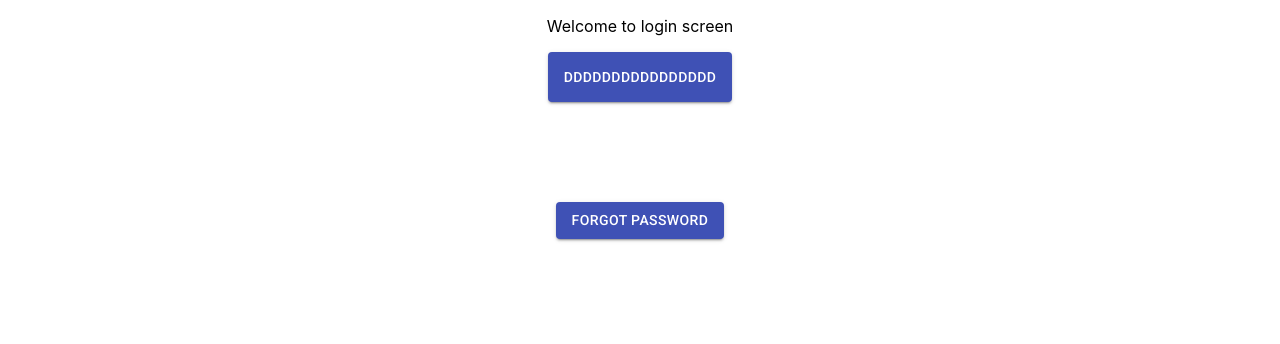
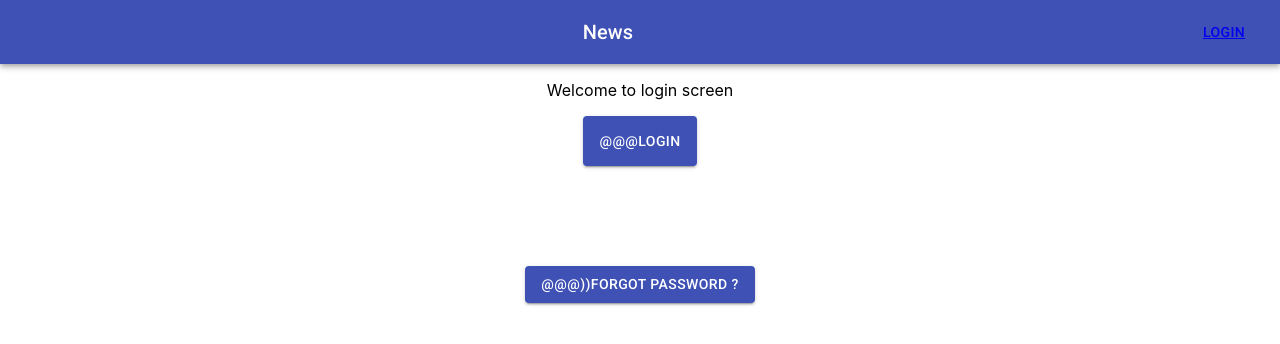
Before and after one commit to VigneshwaranVV/LearnWebApp, a React (Create React App) app: page /login in a window 1280 px wide. Shown: the top 344 px of the page. Built offline with nearby package versions, Linux system fonts and the light colour scheme.

Commit message:
localization,material UI

```diff
--- a/src/components/login/Login.js
+++ b/src/components/login/Login.js
@@ -2,8 +2,9 @@ import React, { Component } from "react";
 import Button from "@material-ui/core/Button";
 import { makeStyles, createStyles, Theme } from "@material-ui/core/styles";
 
+import { FormattedMessage } from "react-intl";
+
 export default function Login(props) {
-  //   render() {
   const useStyles = makeStyles(() =>
     createStyles({
       loginButton: {
@@ -23,7 +24,9 @@ export default function Login(props) {
           color="primary"
           className={classes.loginButton}
           onClick={() => props.history.push("/nav")}
-        >dddddddddddddddd</Button>
+        >
+          <FormattedMessage id="loginButton" defaultMessage={"Login_null"} />
+        </Button>
         <br />
         <Button
           variant="contained"
@@ -31,12 +34,9 @@ export default function Login(props) {
           // className={classes.button}
           onClick={() => props.history.push("/forgotPassword")}
         >
-          Forgot Password
+          <FormattedMessage id="forgotPassword" defaultMessage={"Login_null"} />
         </Button>
       </div>
     </div>
   );
-  //   }
 }
-
-// var r = [<FormattedMessage id="loginButton" defaultMessage={"Login_null"} />];
--- a/src/components/navBar/MainNav.js
+++ b/src/components/navBar/MainNav.js
@@ -1,23 +1,23 @@
-
-import React from 'react';
-import { makeStyles } from '@material-ui/core/styles';
-import AppBar from '@material-ui/core/AppBar';
-import Toolbar from '@material-ui/core/Toolbar';
-import Typography from '@material-ui/core/Typography';
-import Button from '@material-ui/core/Button';
-import IconButton from '@material-ui/core/IconButton';
-import MenuIcon from '@material-ui/icons/Menu';
+import React from "react";
+import { makeStyles } from "@material-ui/core/styles";
+import AppBar from "@material-ui/core/AppBar";
+import Toolbar from "@material-ui/core/Toolbar";
+import Typography from "@material-ui/core/Typography";
+import Button from "@material-ui/core/Button";
+import IconButton from "@material-ui/core/IconButton";
+import MenuIcon from "@material-ui/icons/Menu";
+import { Link } from "react-router-dom";
 
 const useStyles = makeStyles(theme => ({
   root: {
-    flexGrow: 1,
+    flexGrow: 1
   },
   menuButton: {
-    marginRight: theme.spacing(2),
+    marginRight: theme.spacing(2)
   },
   title: {
-    flexGrow: 1,
-  },
+    flexGrow: 1
+  }
 }));
 
 export default function MainNav(props) {
@@ -27,13 +27,15 @@ export default function MainNav(props) {
     <div className={classes.root}>
       <AppBar position="static">
         <Toolbar>
-
           <Typography variant="h6" className={classes.title}>
             News
           </Typography>
-          <Button color="inherit"
-          onClick={() => props.history.push("/login")}
-          >Login</Button>
+          <Button
+            color="inherit"
+            // onClick={() => props.history.push("/login")}
+          >
+            <Link to="/login">Login</Link>
+          </Button>
         </Toolbar>
       </AppBar>
     </div>
--- /dev/null
+++ b/src/localization/zh.json
@@ -0,0 +1,6 @@
+{
+    "loginButton": "@@@login",
+    "userNamePlaceHolder": "@@userna",
+    "passwordPlaceHolder": "Enter Password",
+    "forgotPassword": "@@@))Forgot Password ?"
+  }
--- a/src/routes.js
+++ b/src/routes.js
@@ -6,9 +6,9 @@ import Login from "./components/login/Login";
 const Routes = () => (
   <BrowserRouter context={{}} location={{}}>
     <main>
+      <MainNav />
       <Switch>
-        <Route path="/" exact={true} component={MainNav} />
-        <Route path="/login"  component={Login} />
+            <Route path="/login" component={Login} />
         <Route
           path="/forgotPassword"
           component={() => <p>Forgot Password</p>}
```
Also changed, not shown: src/App.js (+14 -6 lines).
